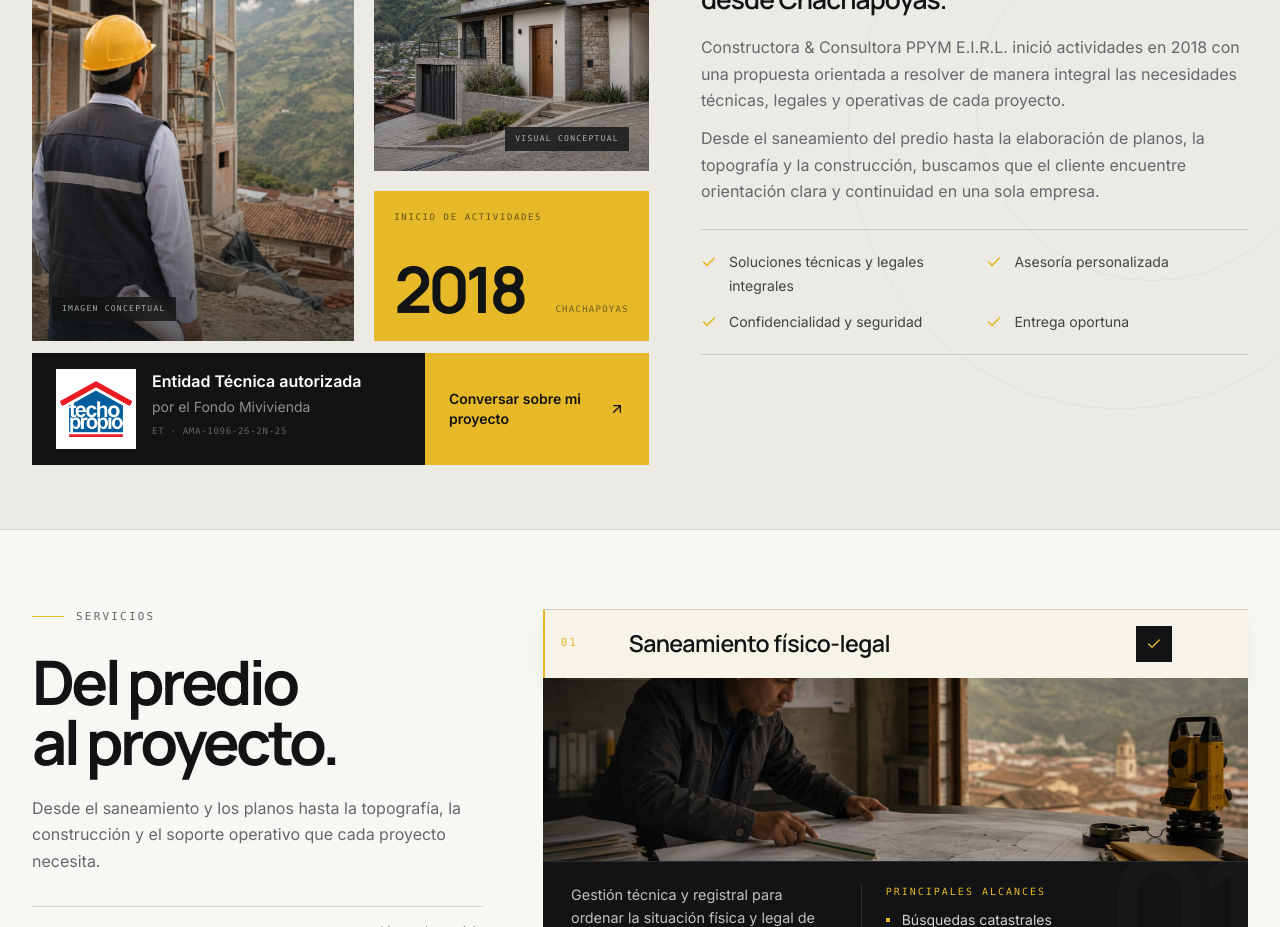
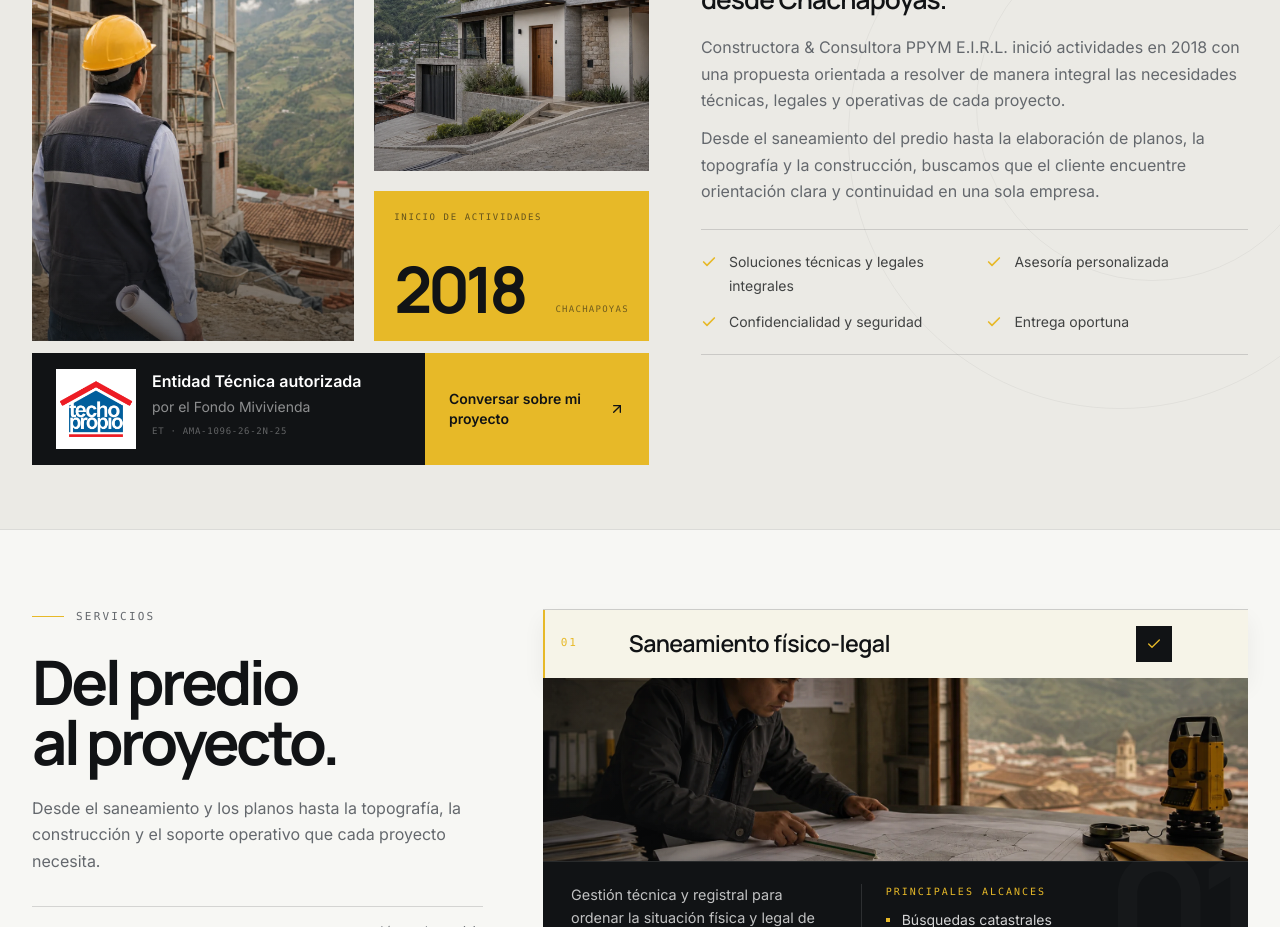
Before and after one commit to DiegoQV/ppym-constructora, a Next.js app: page / in a window 1280 px wide. Shown: the part 1240-2167 px from the top of the page. Built offline with nearby package versions, Linux system fonts and the light colour scheme; no server answers.

Commit message:
asignado mejoras

```diff
--- a/src/components/sections/About.tsx
+++ b/src/components/sections/About.tsx
@@ -60,9 +60,6 @@ export function About() {
                   <span className="about-photo-line about-photo-line-bottom-left" />
                   <span className="about-photo-line about-photo-line-bottom-right" />
                 </div>
-                <span className="absolute bottom-4 left-4 z-[3] bg-charcoal/80 px-2.5 py-1.5 font-mono text-[8px] uppercase tracking-[0.16em] text-white/64 backdrop-blur-sm sm:bottom-5 sm:left-5">
-                  Imagen conceptual
-                </span>
               </figure>
 
               <div className="grid grid-rows-[1fr_auto] gap-3 sm:gap-5">
@@ -82,9 +79,6 @@ export function About() {
                     <span className="about-photo-line about-photo-line-bottom-left" />
                     <span className="about-photo-line about-photo-line-bottom-right" />
                   </div>
-                  <span className="absolute bottom-4 right-4 z-[3] bg-charcoal/80 px-2.5 py-1.5 font-mono text-[8px] uppercase tracking-[0.16em] text-white/64 backdrop-blur-sm sm:bottom-5 sm:right-5">
-                    Visual conceptual
-                  </span>
                 </figure>
 
                 <div className="about-year-card flex min-h-40 flex-col justify-between bg-technical-yellow p-5 text-charcoal sm:min-h-44 sm:p-6">
```
